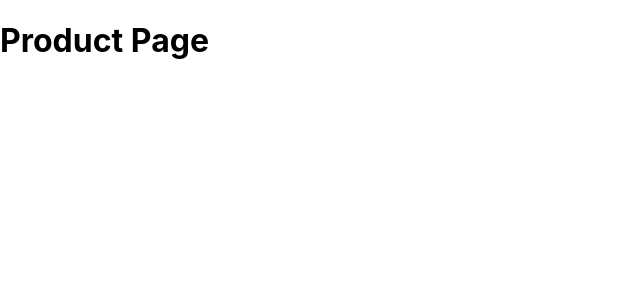
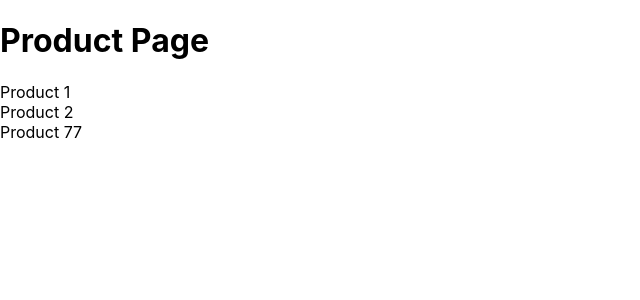
Before and after one commit to iqbal9865/Explore-Next.js, a Next.js app: page /product in a window 1280 px wide. Shown: the top 300 px of the page, without its empty margins (0-640 px from the left). Built offline with nearby package versions, Linux system fonts and the light colour scheme.

Commit message:
link component navigration

```diff
--- a/pages/index.js
+++ b/pages/index.js
@@ -1,7 +1,13 @@
+import Link from 'next/link'
 const Home  = () => {
     return (
         <div>
             <h1>Hello Its is Our Next.Js Home Page</h1>
+            <Link href="/blogs">
+            Go To Blog Page
+            </Link>
+            <br />
+            <Link href="/product">Go to Product Page</Link>
         </div>
     )
 }
--- a/pages/product/index.js
+++ b/pages/product/index.js
@@ -1,7 +1,19 @@
-const Product = () => {
+import Link from 'next/link'
+const Product = ({productId = 77}) => {
     return (
         <div>
             <h1>Product Page</h1>
+            <Link href='/product/1'>
+                Product 1
+            </Link>
+            <br />
+            <Link href='/product/2'>
+                Product 2
+            </Link>
+            <br />
+            <Link href={`/product/${productId}`}>
+                <a>Product {productId}</a>
+            </Link>
         </div>
     )
 }
```
Also changed, not shown: pages/product/[productId]/review/[reviewId].js (added, +11 -0 lines), pages/product/[productId]/index.js (renamed from pages/product/[productId].js).
